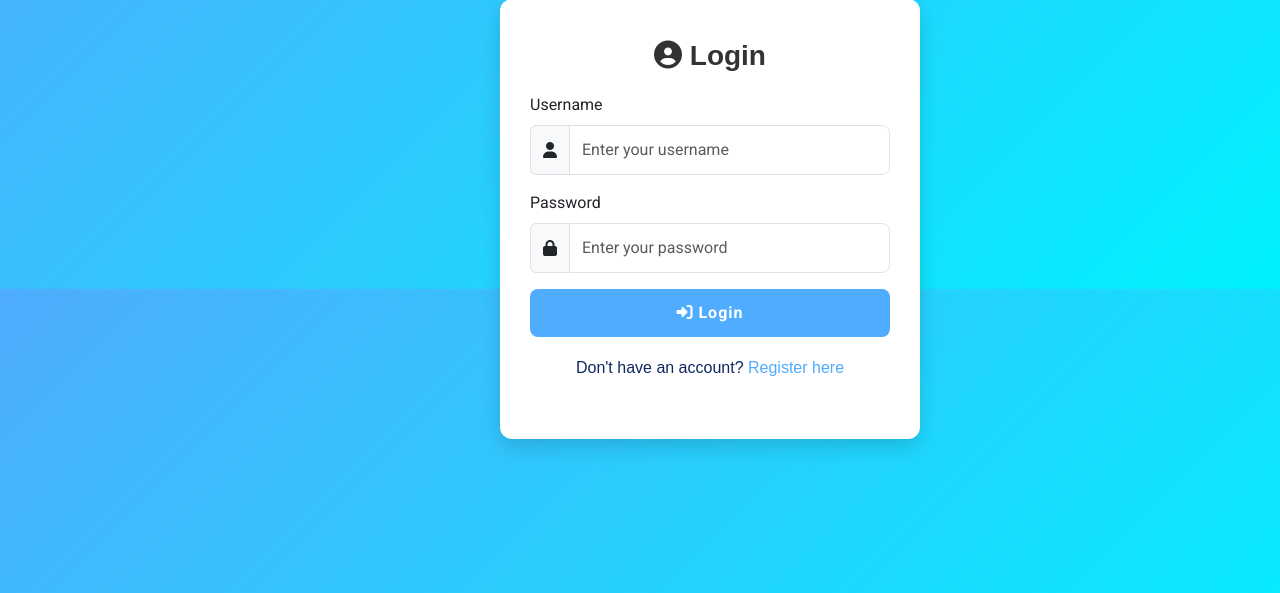
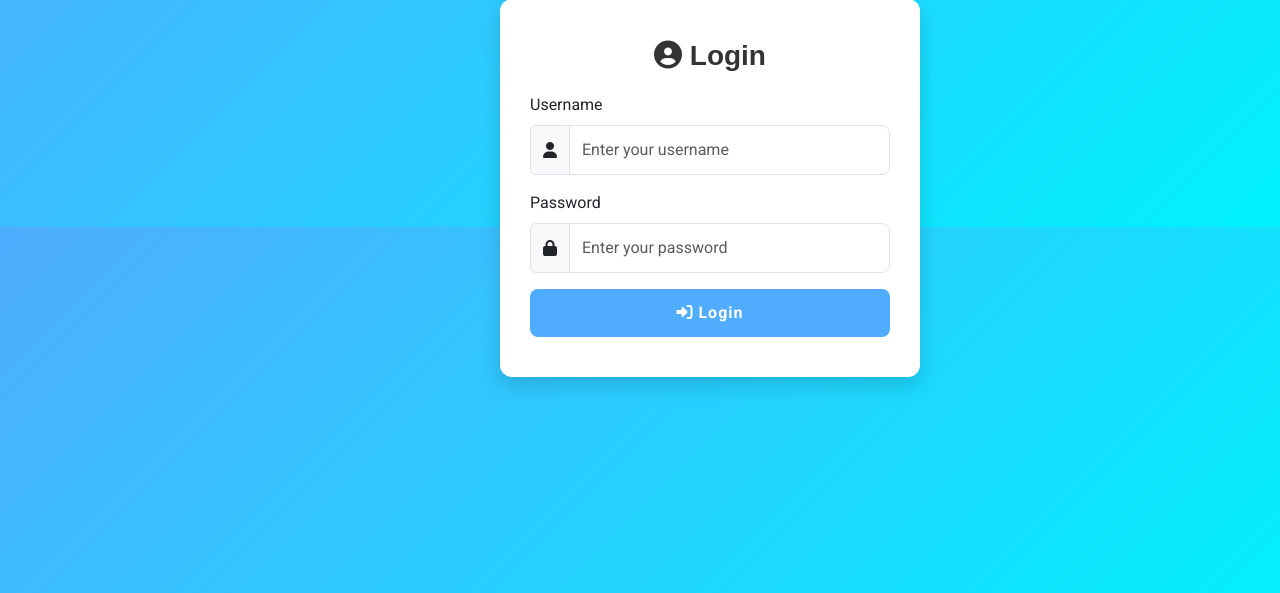
Before and after one commit to IrfanaPv/Student-Donation-Management-System., a Django app: page /login_page in a window 1280 px wide. Shown: the part 207-800 px from the top of the page. Run offline with Django 5.2, Linux system fonts and the light colour scheme; some web fonts are replaced.

Commit message:
Update login_page.html

```diff
--- a/templates/login_page.html
+++ b/templates/login_page.html
@@ -131,12 +131,7 @@
             </div>
         </form>
 
-        <!-- Footer Links -->
-        <div class="login-footer">
-            <p class="mt-3">Don't have an account?
-                <a href="{% url 'register_student' %}">Register here</a>
-            </p>
-        </div>
+
     </div>
 
     </body>
```
